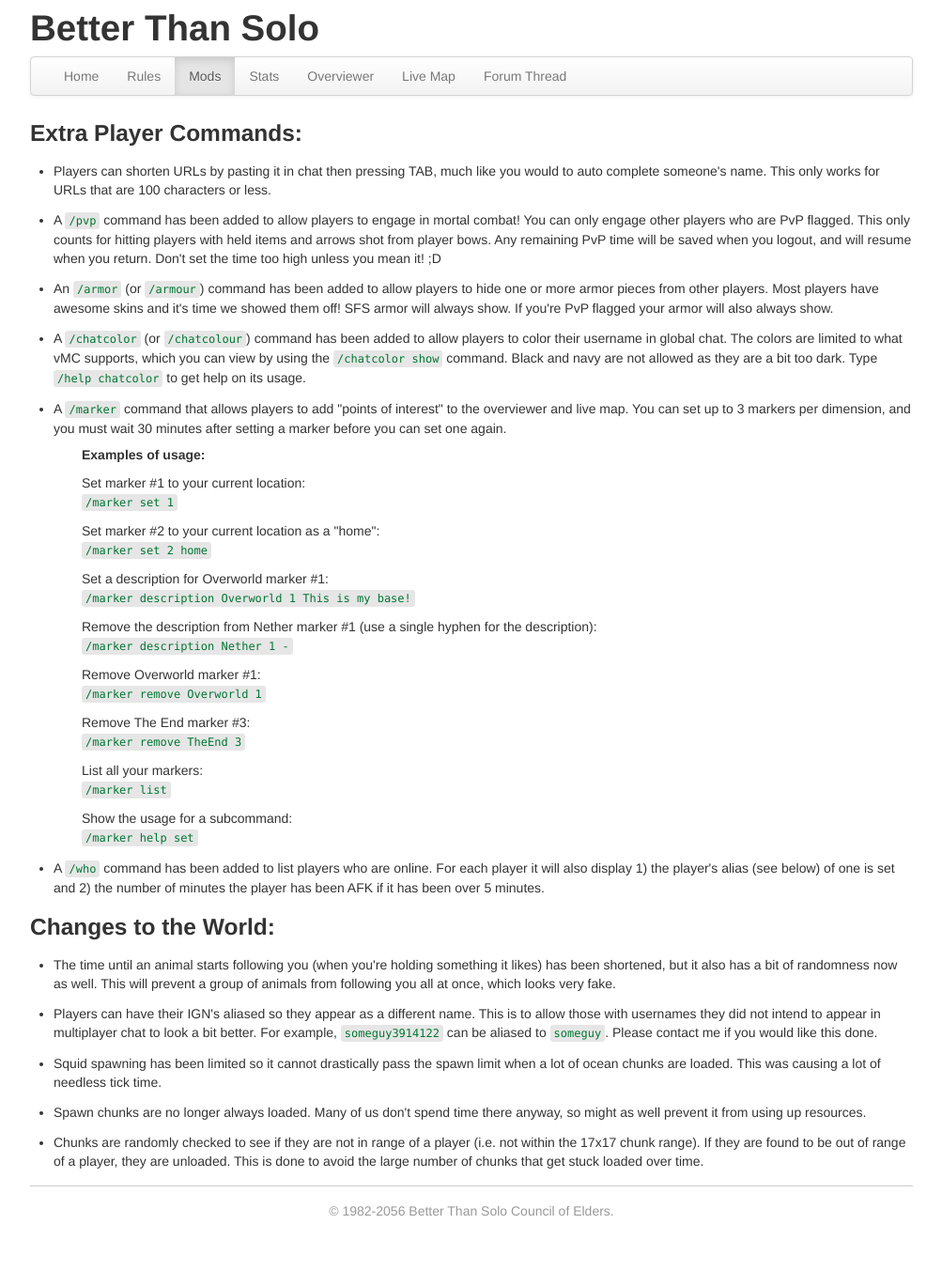
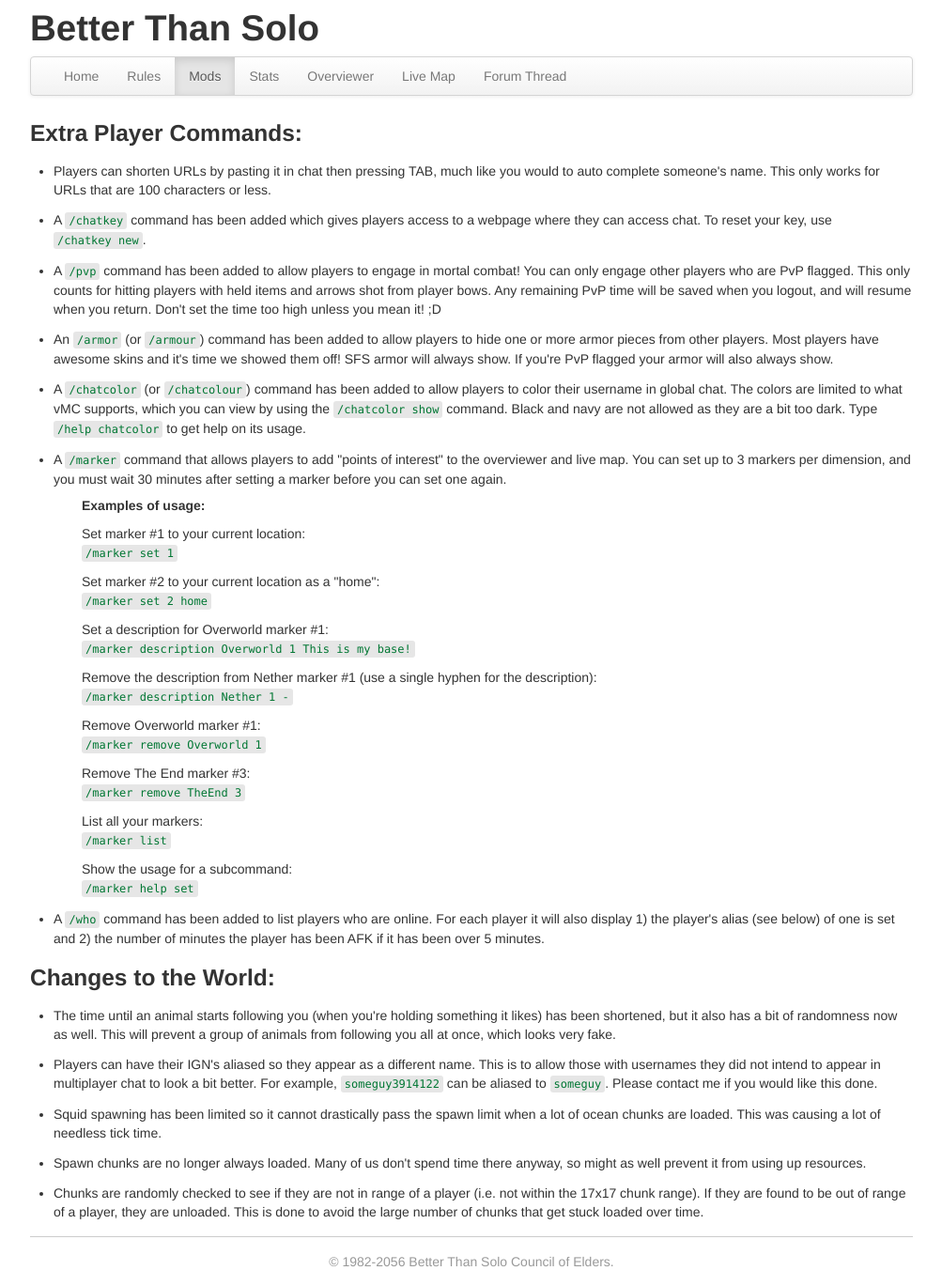
Before and after one commit to btwmodsbiz/betterthansolo, a Jekyll site: the page built from mods.html, in a window 1280 px wide. Shown: the whole page at 94% size, without its empty margins (138-1141 px from the left). Built offline with Jekyll 4.4.1, drawn with Linux system fonts in a browser that asks for light colours; before the commit the page ends 1315 px from its top, so only the background shows below that.

Commit message:
Changed mods.html to add /chatkey information.

```diff
--- a/mods.html
+++ b/mods.html
@@ -9,6 +9,9 @@ activepage: mods
 <ul class="padded">
     <li>Players can shorten URLs by pasting it in chat then pressing TAB, much like you would to
     auto complete someone's name. This only works for URLs that are 100 characters or less.</li>
+
+    <li>A <code>/chatkey</code> command has been added which gives players access to a webpage
+    where they can access chat. To reset your key, use <code>/chatkey new</code>.</li>
 
     <li>A <code>/pvp</code> command has been added to allow players to engage in mortal combat!
         You can only engage other players who are PvP flagged.
```
